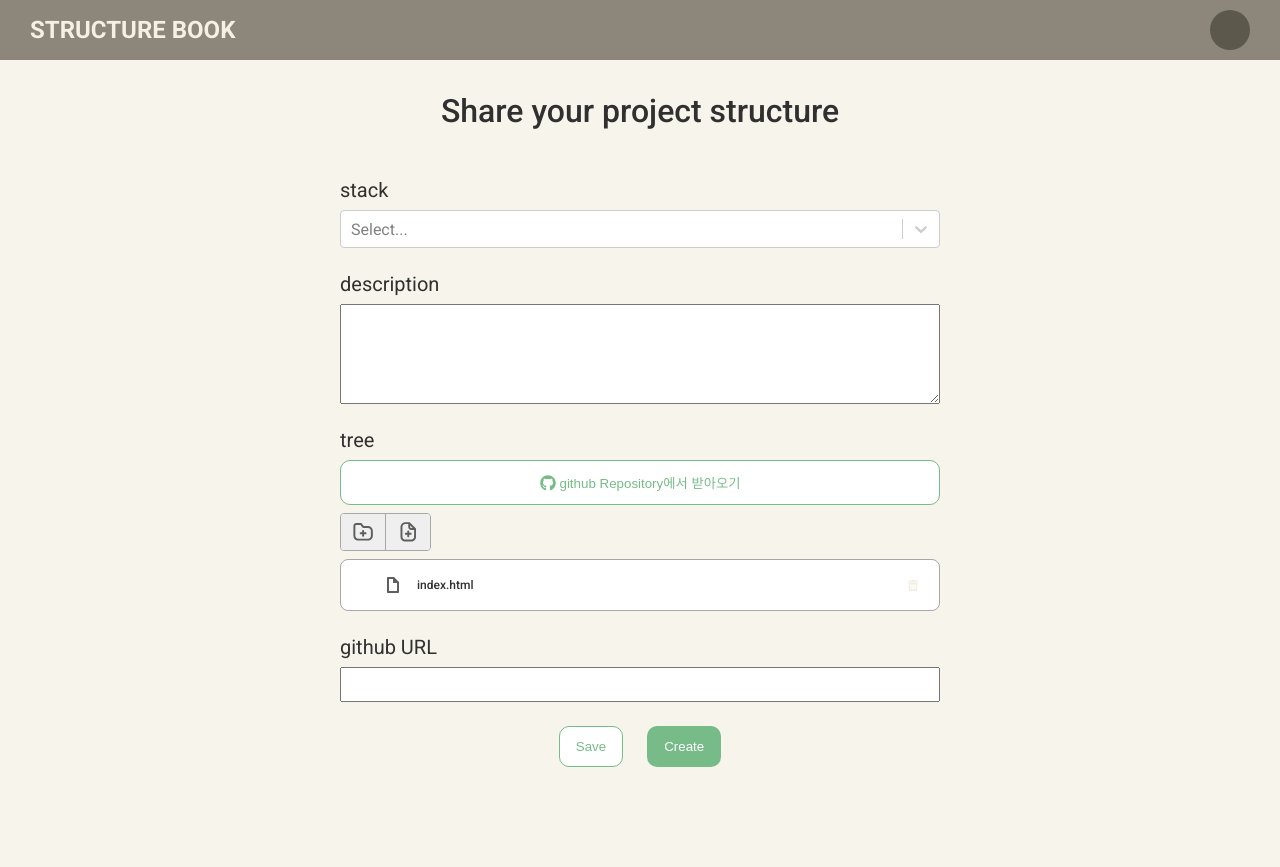
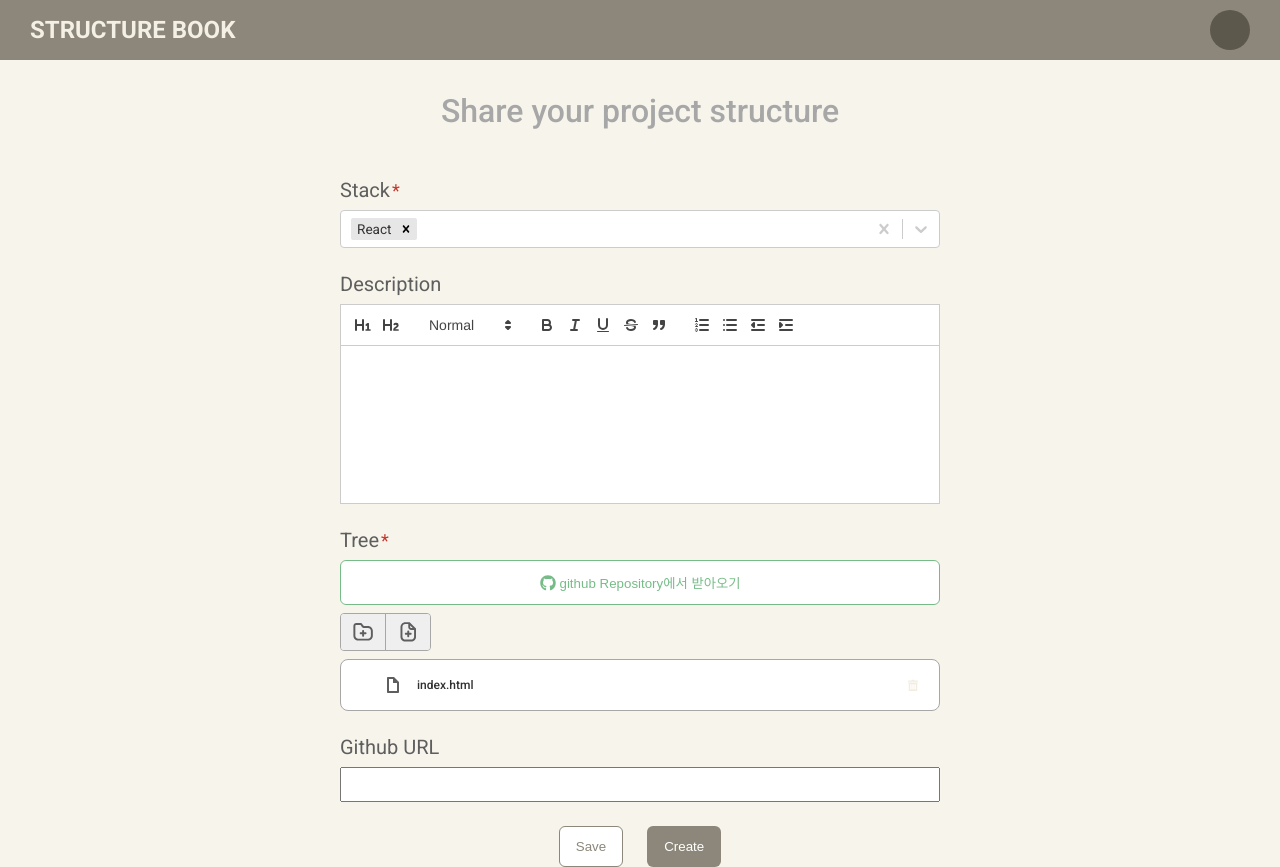
Before and after one commit to dohye1/structure-book, a Next.js app: page /create in a window 1280 px wide. Before the commit the page ends 800 px from the top, so only its background shows below. Built offline with nearby package versions, Linux system fonts and the light colour scheme.

Commit message:
:sparkles: form data 제출. but, library 없이...

```diff
--- a/package.json
+++ b/package.json
@@ -24,6 +24,7 @@
     "next": "13.1.6",
     "react": "18.2.0",
     "react-dom": "18.2.0",
+    "react-quill": "^2.0.0",
     "react-select": "^5.7.0",
     "typescript": "4.9.5",
     "uuid": "^9.0.0"
--- a/src/component/Button.tsx
+++ b/src/component/Button.tsx
@@ -3,20 +3,35 @@ import styled from "@emotion/styled";
 import { css } from "@emotion/react";
 
 type ButtonSize = "small" | "regular";
+type ButtonVariant = "primary" | "secondary";
 
 type Props = ButtonHTMLAttributes<HTMLButtonElement> & {
   size?: ButtonSize;
   isFilled?: boolean;
+  variant?: ButtonVariant;
 };
 
-export default function Button({ children, ...args }: Props) {
-  return <Container {...args}>{children}</Container>;
+export default function Button({
+  children,
+  type = "button",
+  variant = "primary",
+  ...args
+}: Props) {
+  return (
+    <Container type={type} variant={variant} {...args}>
+      {children}
+    </Container>
+  );
 }
 
-const Container = styled.button<{ size?: ButtonSize; isFilled?: boolean }>`
-  ${({ theme, size = "regular", isFilled = true }) => css`
+const Container = styled.button<{
+  size?: ButtonSize;
+  variant: ButtonVariant;
+  isFilled?: boolean;
+}>`
+  ${({ theme, size = "regular", isFilled = true, variant }) => css`
     border: none;
-    border-radius: 10px;
+    border-radius: 6px;
     display: flex;
     align-items: center;
     justify-content: center;
@@ -32,10 +47,15 @@ const Container = styled.button<{ size?: ButtonSize; isFilled?: boolean }>`
     css`
       padding: 12px 16px;
     `}
+    ${variant === "primary" &&
+    css`
       ${isFilled
         ? css`
             background-color: ${theme.palette.green2};
             color: ${theme.palette.white};
+            &:hover {
+              background-color: ${theme.palette.green1};
+            }
             &:disabled {
               background-color: ${theme.palette.green7};
               cursor: default;
@@ -45,6 +65,10 @@ const Container = styled.button<{ size?: ButtonSize; isFilled?: boolean }>`
             background-color: ${theme.palette.white};
             color: ${theme.palette.green2};
             border: 1px solid ${theme.palette.green2};
+            &:hover {
+              color: ${theme.palette.green1};
+              border: 1px solid ${theme.palette.green1};
+            }
             &:disabled {
               color: ${theme.palette.green7};
               border: 1px solid ${theme.palette.green7};
@@ -52,4 +76,34 @@ const Container = styled.button<{ size?: ButtonSize; isFilled?: boolean }>`
             }
           `}
     `}
+    ${variant === "secondary" &&
+    css`
+      ${isFilled
+        ? css`
+            background-color: ${theme.palette.beige3};
+            color: ${theme.palette.white};
+            &:hover {
+              background-color: ${theme.palette.beige2};
+            }
+            &:disabled {
+              background-color: ${theme.palette.beige7};
+              cursor: default;
+            }
+          `
+        : css`
+            background-color: ${theme.palette.white};
+            color: ${theme.palette.beige3};
+            border: 1px solid ${theme.palette.beige3};
+            &:hover {
+              color: ${theme.palette.beige2};
+              border: 1px solid ${theme.palette.beige2};
+            }
+            &:disabled {
+              color: ${theme.palette.beige7};
+              border: 1px solid ${theme.palette.beige7};
+              cursor: default;
+            }
+          `}
+    `}
+  `}
 `;
--- a/src/component/Create/TreeInput.tsx
+++ b/src/component/Create/TreeInput.tsx
@@ -1,6 +1,6 @@
 import { css } from "@emotion/react";
 import styled from "@emotion/styled";
-import React from "react";
+import React, { forwardRef, useImperativeHandle } from "react";
 import Button from "../Button";
 import ControlButton from "../ControlButton";
 import GithubModal from "@/component/Create/GithubModal";
@@ -13,13 +13,17 @@ type Props = {
   onChangeGithubURL: (githubURL: string) => void;
 };
 
-export default function TreeInput(props: Props) {
+const TreeInput = forwardRef<
+  { getTreeList: () => TreeList } | undefined,
+  Props
+>((props, ref) => {
   const {
     showGithubModal,
     selectedRow,
     isLoadingGithubTree,
     normalizedList,
     containerRef,
+    treeList,
     onRemove,
     onClickRow,
     onAddTree,
@@ -28,6 +32,10 @@ export default function TreeInput(props: Props) {
     onSave,
     onBlur,
   } = useCreate(props);
+
+  useImperativeHandle(ref, () => ({
+    getTreeList: () => treeList,
+  }));
 
   if (isLoadingGithubTree) {
     return <div>loading..</div>;
@@ -69,7 +77,11 @@ export default function TreeInput(props: Props) {
       {showGithubModal && <GithubModal onClose={onCloseModal} />}
     </Container>
   );
-}
+});
+
+TreeInput.displayName = "TreeInput";
+
+export default TreeInput;
 
 const Container = styled.div`
   ${({ theme }) => css`
--- a/src/component/Header.tsx
+++ b/src/component/Header.tsx
@@ -1,5 +1,4 @@
 import React from "react";
-import Head from "next/head";
 import Button from "./Button";
 import styled from "@emotion/styled";
 import { css } from "@emotion/react";
--- /dev/null
+++ b/src/component/TextEditor.tsx
@@ -0,0 +1,76 @@
+import { css } from "@emotion/react";
+import styled from "@emotion/styled";
+import dynamic from "next/dynamic";
+import { Value } from "react-quill";
+
+const QuillNoSSRWrapper = dynamic(() => import("react-quill"), {
+  ssr: false,
+  loading: () => <p>Loading ...</p>,
+});
+
+const TEXT_EDITOR_HEIGHT = 200;
+
+type Props = {
+  value: Value;
+  onChange: (value: string) => void;
+};
+
+export default function TextEditor({ value, onChange }: Props) {
+  return (
+    <Container>
+      <QuillNoSSRWrapper
+        modules={modules}
+        value={value}
+        onChange={onChange}
+        formats={formats}
+        style={{ height: `${TEXT_EDITOR_HEIGHT - 42}px` }}
+      />
+    </Container>
+  );
+}
+
+const Container = styled.div`
+  ${({ theme }) => css`
+    background-color: ${theme.palette.white};
+    height: fit-content;
+    height: ${TEXT_EDITOR_HEIGHT}px;
+  `}
+`;
+
+const modules = {
+  toolbar: [
+    [{ header: "1" }, { header: "2" }],
+    [{ size: [] }],
+    ["bold", "italic", "underline", "strike", "blockquote"],
+    [
+      { list: "ordered" },
+      { list: "bullet" },
+      { indent: "-1" },
+      { indent: "+1" },
+    ],
+  ],
+  clipboard: {
+    // toggle to add extra line breaks when pasting HTML:
+    matchVisual: false,
+  },
+};
+/*
+ * Quill editor formats
+ * See https://quilljs.com/docs/formats/
+ */
+const formats = [
+  "header",
+  "font",
+  "size",
+  "bold",
+  "italic",
+  "underline",
+  "strike",
+  "blockquote",
+  "list",
+  "bullet",
+  "indent",
+  "link",
+  "image",
+  "video",
+];
--- a/src/hooks/useCreate.ts
+++ b/src/hooks/useCreate.ts
@@ -191,6 +191,7 @@ export default function useCreate({ onChangeGithubURL }: Props) {
     isLoadingGithubTree,
     normalizedList,
     containerRef,
+    treeList,
     onRemove,
     onClickRow,
     onAddTree,
--- a/src/pages/_app.tsx
+++ b/src/pages/_app.tsx
@@ -4,6 +4,7 @@ import type { AppProps } from "next/app";
 import { Roboto } from "@next/font/google";
 import Header from "@/component/Header";
 import theme from "@/styles/theme";
+import "react-quill/dist/quill.snow.css";
 
 const roboto = Roboto({
   weight: ["400", "500", "700"],
--- a/src/pages/create.tsx
+++ b/src/pages/create.tsx
@@ -3,7 +3,9 @@ import { css } from "@emotion/react";
 import Select from "react-select";
 import Button from "@/component/Button";
 import TreeInput from "@/component/Create/TreeInput";
-import { useState } from "react";
+import { FormEvent, useRef, useState } from "react";
+import TextEditor from "@/component/TextEditor";
+import { Value } from "react-quill";
 
 const MOCK_OPTION = [
   { label: "React", value: 1 },
@@ -13,42 +15,66 @@ const MOCK_OPTION = [
 
 export default function Create() {
   // TODO: hook으로 넣기
+  const [stackList, setStackList] = useState<Option<number>[]>(
+    MOCK_OPTION.slice(0, 1)
+  );
   const [githubURL, setGithubURL] = useState("");
-
+  const [description, setDescription] = useState<Value>("");
   const onChangeGithubURL = (myGithubURL: string) => {
     setGithubURL(myGithubURL);
+  };
+
+  const treeListRef = useRef<{ getTreeList: () => TreeList }>();
+
+  const onSubmit = (e: FormEvent) => {
+    e.preventDefault();
+    console.log("stackList", stackList);
+    console.log("description", description);
+    console.log("treeList", treeListRef.current?.getTreeList());
+    console.log("githubURL", githubURL);
   };
 
   return (
     <>
       <Container>
-        <Form>
+        <Form onSubmit={onSubmit}>
           <Title>Share your project structure</Title>
           <Item>
-            <Label>stack</Label>
+            <Label required>Stack</Label>
             <Select
               options={MOCK_OPTION}
-              onChange={() => {}}
+              value={stackList}
+              onChange={(values) => setStackList([...values])}
               id="select-project-stack"
               instanceId="select-project-stack"
               isMulti
             />
           </Item>
           <Item>
-            <Label>description</Label>
-            <Textarea />
+            <Label>Description</Label>
+            <TextEditor value={description} onChange={setDescription} />
           </Item>
           <Item>
-            <Label>tree</Label>
-            <TreeInput onChangeGithubURL={onChangeGithubURL} />
+            <Label required>Tree</Label>
+            <TreeInput
+              onChangeGithubURL={onChangeGithubURL}
+              ref={treeListRef}
+            />
           </Item>
           <Item>
-            <Label>github URL</Label>
-            <Input value={githubURL} onChange={() => {}} />
+            <Label>Github URL</Label>
+            <Input
+              value={githubURL}
+              onChange={(e) => onChangeGithubURL(e.target.value)}
+            />
           </Item>
           <ButtonWrapper>
-            <Button isFilled={false}>Save</Button>
-            <Button>Create</Button>
+            <Button isFilled={false} variant="secondary">
+              Save
+            </Button>
+            <Button type="submit" variant="secondary">
+              Create
+            </Button>
           </ButtonWrapper>
         </Form>
       </Container>
@@ -68,12 +94,12 @@ const Title = styled.div`
     font-size: 32px;
     font-weight: 500;
     align-self: center;
-    color: ${theme.palette.gray1};
+    color: ${theme.palette.gray4};
     margin-bottom: 24px;
   `}
 `;
 
-const Form = styled.div`
+const Form = styled.form`
   ${({ theme }) => css`
     display: flex;
     flex-direction: column;
@@ -91,11 +117,21 @@ const Item = styled.div`
   `}
 `;
 
-const Label = styled.div`
-  ${({ theme }) => css`
+const Label = styled.div<{ required?: boolean }>`
+  ${({ theme, required }) => css`
     font-size: 20px;
     font-weight: 400;
-    color: ${theme.palette.gray1};
+    color: ${theme.palette.gray2};
+    ${required &&
+    css`
+      &::after {
+        content: "*";
+        font-size: 18px;
+        color: ${theme.palette.red2};
+        margin-left: 2px;
+        margin-bottom: 6px;
+      }
+    `}
   `}
 `;
 
--- a/src/types/index.d.ts
+++ b/src/types/index.d.ts
@@ -1,9 +1,9 @@
 export {};
 
 declare global {
-  type Option = {
+  type Option<T> = {
     label: string;
-    value: string;
+    value: T;
   };
 
   type GithubTreeRequestArgs = {
```
Also changed, not shown: 1 other file (tests, documents, lock files or other folders). Lines whose indentation alone changed are shown as unchanged.
